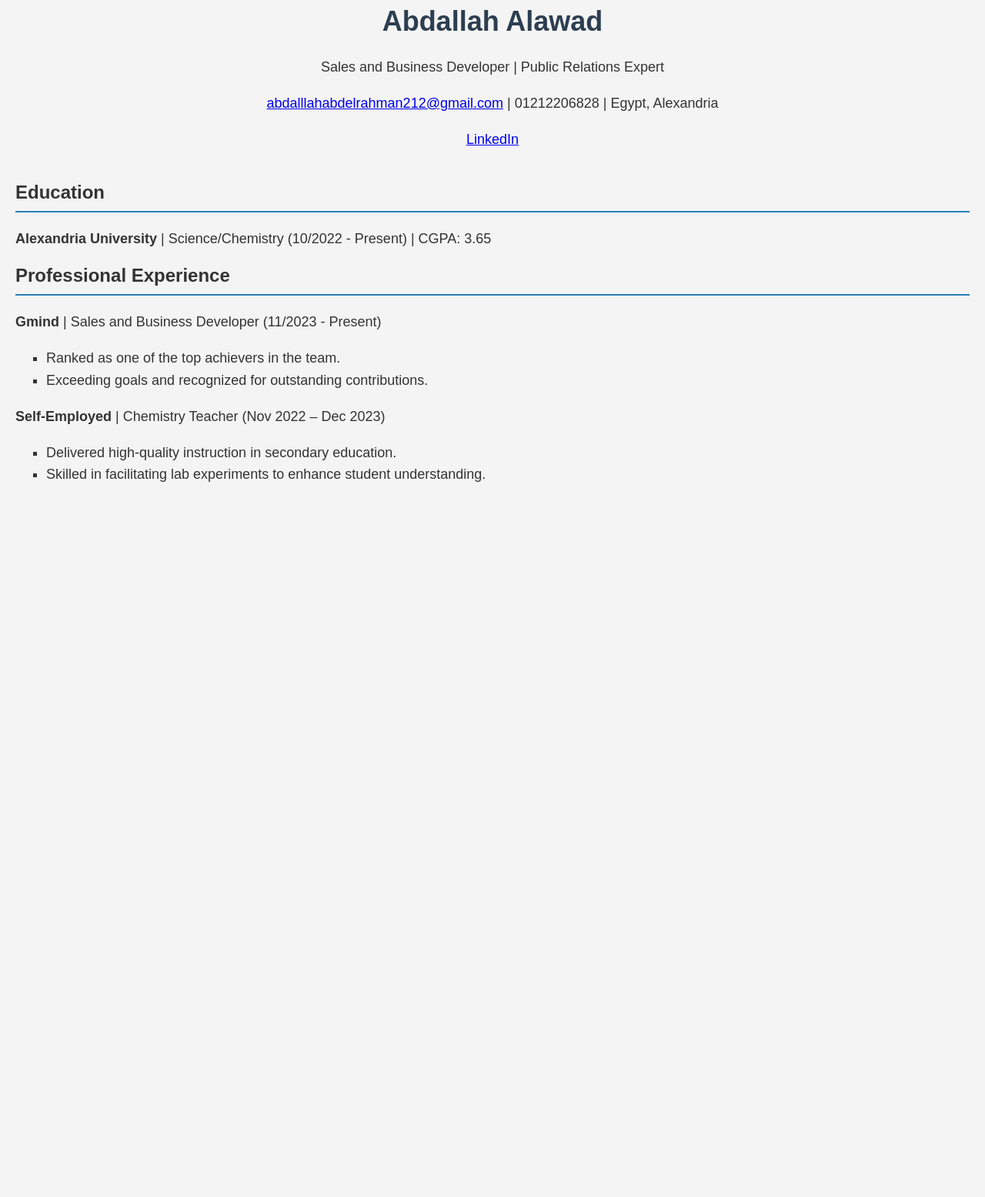
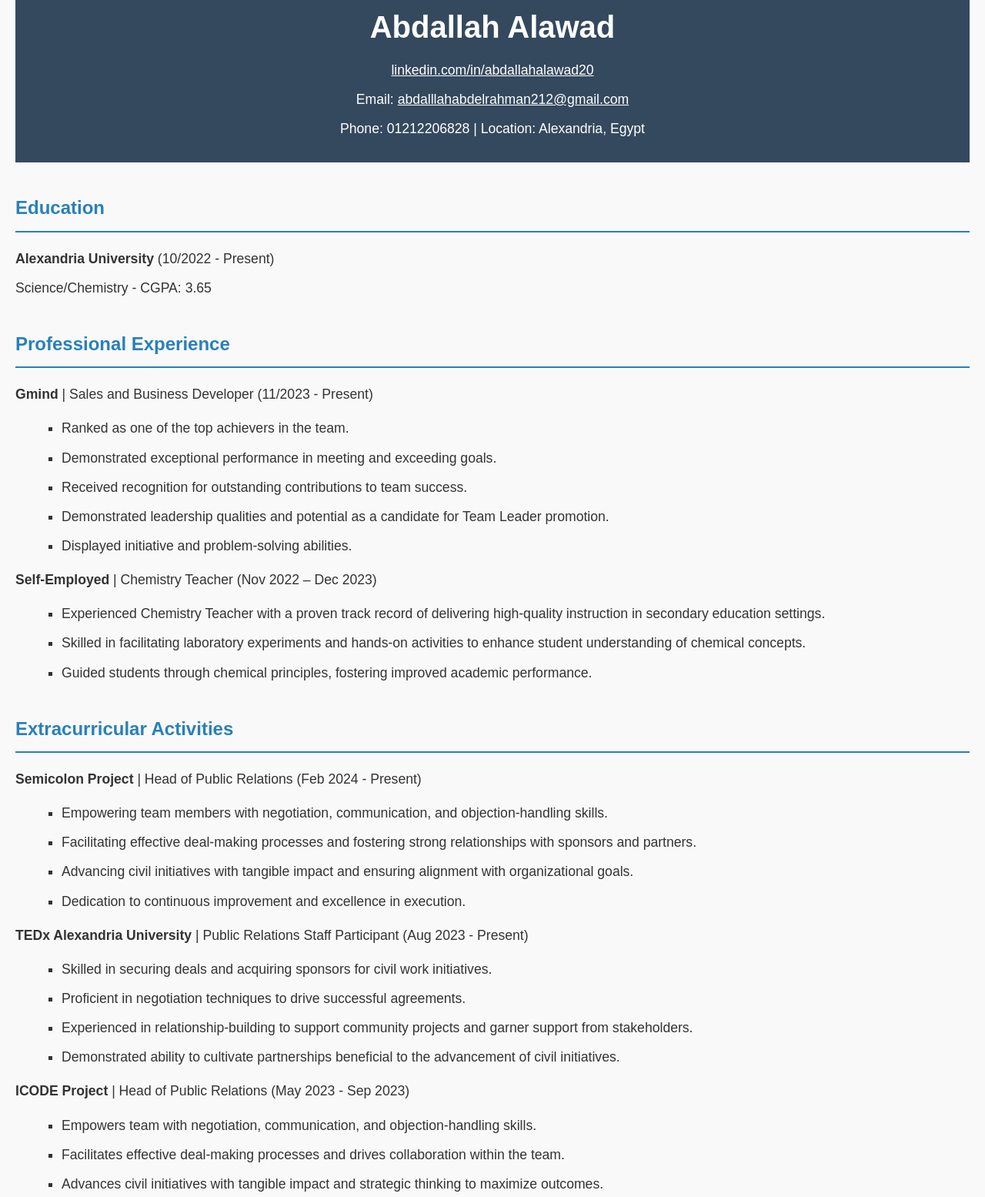
Before and after one commit to abdallah5022/Abdallah_Alawaad, a plain HTML site: page index.html in a window 1280 px wide. Shown: the part 37-1592 px from the top of the page at 77% size. Before the commit the page ends 800 px from the top, so only its background shows below. Drawn offline with Linux system fonts and the light colour scheme.

Commit message:
Update index.html

```diff
--- a/index.html
+++ b/index.html
@@ -5,32 +5,139 @@
     <meta name="viewport" content="width=device-width, initial-scale=1.0">
     <meta name="description" content="Professional Portfolio of Abdallah Alawad">
     <title>Abdallah Alawad | Business Developer</title>
-    <link rel="stylesheet" href="styles.css">
+    <style>
+        body {
+            font-family: Arial, sans-serif;
+            line-height: 1.6;
+            background-color: #f9f9f9;
+            color: #333;
+            margin: 0;
+            padding: 20px;
+        }
+        header {
+            text-align: center;
+            background-color: #34495e;
+            color: white;
+            padding: 20px 0;
+        }
+        h1 {
+            font-size: 2.5em;
+            margin: 0;
+        }
+        h2 {
+            border-bottom: 2px solid #2980b9;
+            color: #2980b9;
+            padding-bottom: 10px;
+            margin-top: 40px;
+        }
+        p, li {
+            font-size: 1.1em;
+            margin: 10px 0;
+        }
+        section {
+            margin: 20px 0;
+        }
+        ul {
+            list-style-type: square;
+            margin-left: 20px;
+        }
+        footer {
+            text-align: center;
+            padding: 20px;
+            background-color: #2c3e50;
+            color: white;
+        }
+    </style>
 </head>
 <body>
+
 <header>
     <h1>Abdallah Alawad</h1>
-        <p>Sales and Business Developer | Public Relations Expert</p>
-        <p><a href="mailto:abdalllahabdelrahman212@gmail.com">abdalllahabdelrahman212@gmail.com</a> | 01212206828 | Egypt, Alexandria</p>
-        <p><a href="https://linkedin.com/in/abdallahalawad20" target="_blank">LinkedIn</a></p>
+    <p><a href="https://linkedin.com/in/abdallahalawad20" style="color: white;">linkedin.com/in/abdallahalawad20</a></p>
+    <p>Email: <a href="mailto:abdalllahabdelrahman212@gmail.com" style="color: white;">abdalllahabdelrahman212@gmail.com</a></p>
+    <p>Phone: 01212206828 | Location: Alexandria, Egypt</p>
 </header>
+
 <section id="education">
     <h2>Education</h2>
-        <p><strong>Alexandria University</strong> | Science/Chemistry (10/2022 - Present) | CGPA: 3.65</p>
+    <p><strong>Alexandria University</strong> (10/2022 - Present)</p>
+    <p>Science/Chemistry - CGPA: 3.65</p>
 </section>
+
 <section id="experience">
     <h2>Professional Experience</h2>
     <p><strong>Gmind</strong> | Sales and Business Developer (11/2023 - Present)</p>
     <ul>
         <li>Ranked as one of the top achievers in the team.</li>
-            <li>Exceeding goals and recognized for outstanding contributions.</li>
+        <li>Demonstrated exceptional performance in meeting and exceeding goals.</li>
+        <li>Received recognition for outstanding contributions to team success.</li>
+        <li>Demonstrated leadership qualities and potential as a candidate for Team Leader promotion.</li>
+        <li>Displayed initiative and problem-solving abilities.</li>
     </ul>
+
     <p><strong>Self-Employed</strong> | Chemistry Teacher (Nov 2022 – Dec 2023)</p>
     <ul>
-            <li>Delivered high-quality instruction in secondary education.</li>
-            <li>Skilled in facilitating lab experiments to enhance student understanding.</li>
+        <li>Experienced Chemistry Teacher with a proven track record of delivering high-quality instruction in secondary education settings.</li>
+        <li>Skilled in facilitating laboratory experiments and hands-on activities to enhance student understanding of chemical concepts.</li>
+        <li>Guided students through chemical principles, fostering improved academic performance.</li>
     </ul>
 </section>
-    <!-- Add other sections such as Skills, Extracurricular, etc. following the same pattern -->
+
+<section id="extracurricular">
+    <h2>Extracurricular Activities</h2>
+
+    <p><strong>Semicolon Project</strong> | Head of Public Relations (Feb 2024 - Present)</p>
+    <ul>
+        <li>Empowering team members with negotiation, communication, and objection-handling skills.</li>
+        <li>Facilitating effective deal-making processes and fostering strong relationships with sponsors and partners.</li>
+        <li>Advancing civil initiatives with tangible impact and ensuring alignment with organizational goals.</li>
+        <li>Dedication to continuous improvement and excellence in execution.</li>
+    </ul>
+
+    <p><strong>TEDx Alexandria University</strong> | Public Relations Staff Participant (Aug 2023 - Present)</p>
+    <ul>
+        <li>Skilled in securing deals and acquiring sponsors for civil work initiatives.</li>
+        <li>Proficient in negotiation techniques to drive successful agreements.</li>
+        <li>Experienced in relationship-building to support community projects and garner support from stakeholders.</li>
+        <li>Demonstrated ability to cultivate partnerships beneficial to the advancement of civil initiatives.</li>
+    </ul>
+
+    <p><strong>ICODE Project</strong> | Head of Public Relations (May 2023 - Sep 2023)</p>
+    <ul>
+        <li>Empowers team with negotiation, communication, and objection-handling skills.</li>
+        <li>Facilitates effective deal-making processes and drives collaboration within the team.</li>
+        <li>Advances civil initiatives with tangible impact and strategic thinking to maximize outcomes.</li>
+    </ul>
+</section>
+
+<section id="skills">
+    <h2>Skills</h2>
+    <ul>
+        <li>Goal-oriented</li>
+        <li>Leadership potential</li>
+        <li>Initiative and problem-solving</li>
+        <li>Team empowerment and relationship building</li>
+        <li>Strategic thinking</li>
+        <li>Continuous improvement and goal alignment</li>
+        <li>Deal facilitation</li>
+    </ul>
+</section>
+
+<section id="certificates">
+    <h2>Certificates</h2>
+    <ul>
+        <li>Sales and CRM Overview - Salesforce Collaborative with Coursera</li>
+        <li>Effective Sales – An Overview – Coursera</li>
+        <li>Sales Training: Building Your Sales Career – Coursera</li>
+        <li>Excel for Beginners: Introduction to Spreadsheets – Coursera</li>
+        <li>Foundations: Data, Data Everywhere – Google</li>
+        <li>Time Management: The Art of Mastering Time – Udemy</li>
+    </ul>
+</section>
+
+<footer>
+    <p>&copy; 2024 Abdallah Alawad. All Rights Reserved.</p>
+</footer>
+
 </body>
 </html>
```
Lines whose indentation alone changed are shown as unchanged.
